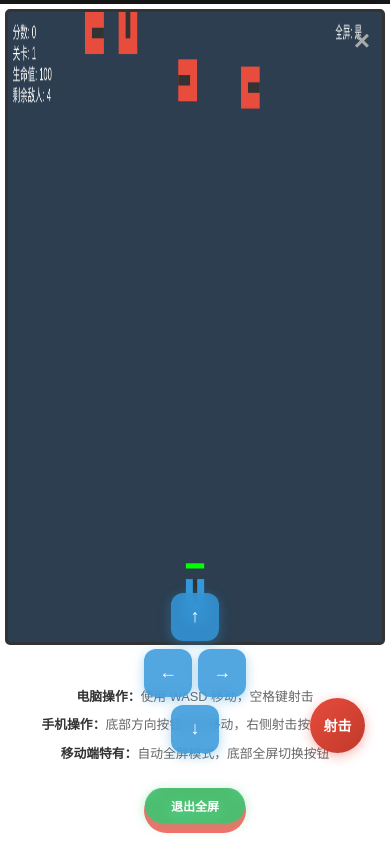
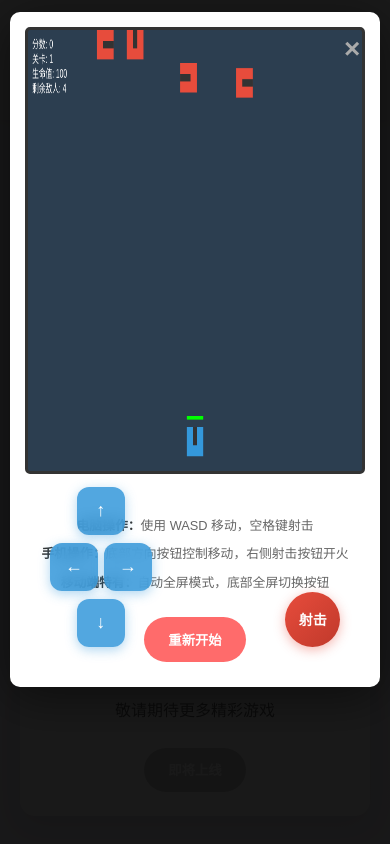
Before and after one commit to yangyuntian666/web_test, a plain HTML site: page index.html in a window 390 px wide. Both pictures are taken after a click on the button "开始游戏". Shown: the part 1062-1906 px from the top of the page. Drawn offline with Linux system fonts and the light colour scheme.

Commit message:
再修改界面

```diff
--- a/script.js
+++ b/script.js
@@ -19,9 +19,6 @@ let touchControls = {
     right: false,
     shoot: false
 };
-
-// 全屏相关变量
-let isFullscreen = false;
 
 // 坦克类
 class Tank {
@@ -215,10 +212,6 @@ function initGame() {
     // 设置触屏控制
     setupTouchControls();
 
-    // 检查是否为移动端，如果是则自动进入全屏
-    if (isMobileDevice()) {
-        enterFullscreen();
-    }
 
     // 开始游戏循环
     gameRunning = true;
@@ -231,49 +224,6 @@ function isMobileDevice() {
            window.innerWidth <= 768;
 }
 
-// 进入全屏模式
-function enterFullscreen() {
-    const elem = document.documentElement;
-
-    if (elem.requestFullscreen) {
-        elem.requestFullscreen().catch(err => {
-            console.log('全屏请求失败:', err);
-        });
-    } else if (elem.mozRequestFullScreen) { // Firefox
-        elem.mozRequestFullScreen();
-    } else if (elem.webkitRequestFullscreen) { // Chrome, Safari and Opera
-        elem.webkitRequestFullscreen();
-    } else if (elem.msRequestFullscreen) { // IE/Edge
-        elem.msRequestFullscreen();
-    }
-
-    isFullscreen = true;
-    updateFullscreenButton();
-}
-
-// 退出全屏模式
-function exitFullscreen() {
-    if (document.exitFullscreen) {
-        document.exitFullscreen();
-    } else if (document.mozCancelFullScreen) {
-        document.mozCancelFullScreen();
-    } else if (document.webkitExitFullscreen) {
-        document.webkitExitFullscreen();
-    } else if (document.msExitFullscreen) {
-        document.msExitFullscreen();
-    }
-
-    isFullscreen = false;
-    updateFullscreenButton();
-}
-
-// 更新全屏按钮状态
-function updateFullscreenButton() {
-    const fullscreenBtn = document.getElementById('fullscreenBtn');
-    if (fullscreenBtn) {
-        fullscreenBtn.textContent = isFullscreen ? '退出全屏' : '全屏游戏';
-    }
-}
 
 // 设置触屏控制
 function setupTouchControls() {
@@ -318,16 +268,8 @@ function createVirtualButtons() {
     shootButton.className = 'action-btn';
     shootButton.textContent = '射击';
 
-    // 创建全屏按钮（仅移动端显示）
-    const fullscreenButton = document.createElement('button');
-    fullscreenButton.id = 'fullscreenBtn';
-    fullscreenButton.className = 'fullscreen-btn';
-    fullscreenButton.textContent = isFullscreen ? '退出全屏' : '全屏游戏';
-    fullscreenButton.addEventListener('click', toggleFullscreen);
-
     container.appendChild(directionArea);
     container.appendChild(shootButton);
-    container.appendChild(fullscreenButton);
 
     // 添加事件监听
     setupButtonEvents();
@@ -336,14 +278,6 @@ function createVirtualButtons() {
     addVirtualButtonStyles();
 }
 
-// 切换全屏模式
-function toggleFullscreen() {
-    if (isFullscreen) {
-        exitFullscreen();
-    } else {
-        enterFullscreen();
-    }
-}
 
 // 添加虚拟按键样式
 function addVirtualButtonStyles() {
@@ -358,50 +292,47 @@ function addVirtualButtonStyles() {
     style.textContent = `
         .control-area {
             position: absolute;
-            bottom: 100px; /* 调整位置，为游戏画面留出更多空间 */
-            left: 50%;
-            transform: translateX(-50%);
+            bottom: 30px; /* 移到左下角 */
+            left: 30px; /* 移到左下角 */
             display: flex;
             flex-direction: column;
             align-items: center;
-            gap: 8px; /* 减小间距 */
+            gap: 8px;
             z-index: 1000;
         }
 
         .horizontal-controls {
             display: flex;
-            gap: 8px; /* 减小水平按钮间距 */
+            gap: 8px;
         }
 
         .control-btn {
-            width: 55px; /* 统一大小 */
-            height: 55px; /* 统一大小 */
-            border-radius: 12px; /* 稍微减小圆角 */
+            width: 55px;
+            height: 55px;
+            border-radius: 12px;
             border: none;
-            background: rgba(52, 152, 219, 0.85); /* 增强背景透明度 */
+            background: rgba(52, 152, 219, 0.85);
             color: white;
-            font-size: 22px; /* 调整字体大小 */
+            font-size: 22px;
             font-weight: bold;
             touch-action: manipulation;
             box-shadow: 0 3px 12px rgba(52, 152, 219, 0.4);
-            backdrop-filter: blur(8px); /* 减弱模糊效果 */
+            backdrop-filter: blur(8px);
             transition: all 0.1s ease;
         }
 
         .control-btn:active {
             background: rgba(41, 128, 185, 0.95);
-            transform: scale(0.92); /* 减小按压缩放 */
+            transform: scale(0.92);
             box-shadow: 0 1px 8px rgba(52, 152, 219, 0.6);
         }
 
-        /* 移除之前的不同宽度设置，统一所有按钮大小 */
-
         .action-btn {
             position: absolute;
-            bottom: 100px; /* 与方向键保持同一水平线 */
-            right: 25px; /* 调整右边距 */
-            width: 65px; /* 稍微减小射击按钮 */
-            height: 65px; /* 稍微减小射击按钮 */
+            bottom: 30px; /* 保持右下角 */
+            right: 30px; /* 保持右下角 */
+            width: 65px;
+            height: 65px;
             border-radius: 50%;
             background: linear-gradient(135deg, #e74c3c, #c0392b);
             color: white;
@@ -419,40 +350,10 @@ function addVirtualButtonStyles() {
             box-shadow: 0 1px 8px rgba(231, 76, 60, 0.6);
         }
 
-        .fullscreen-btn {
-            position: absolute;
-            bottom: 25px; /* 调整到底部合适位置 */
-            left: 50%;
-            transform: translateX(-50%);
-            width: 110px; /* 稍微减小宽度 */
-            height: 40px; /* 稍微减小高度 */
-            background: rgba(46, 204, 113, 0.85);
-            color: white;
-            border: none;
-            border-radius: 20px;
-            font-size: 13px;
-            font-weight: bold;
-            touch-action: manipulation;
-            box-shadow: 0 3px 12px rgba(46, 204, 113, 0.4);
-            z-index: 1000;
-            backdrop-filter: blur(8px);
-        }
-
-        .fullscreen-btn:active {
-            transform: translateX(-50%) scale(0.95);
-        }
-
-        /* 桌面端隐藏虚拟按键 */
-        @media (min-width: 769px) {
-            .control-area, .action-btn, .fullscreen-btn {
-                display: none;
-            }
-        }
-
-        /* 小屏幕优化 */
+        /* 移动端优化 */
         @media (max-width: 480px) {
             .control-btn {
-                width: 48px; /* 小屏幕进一步缩小 */
+                width: 48px;
                 height: 48px;
                 font-size: 18px;
             }
@@ -464,20 +365,14 @@ function addVirtualButtonStyles() {
             .action-btn {
                 width: 55px;
                 height: 55px;
-                bottom: 90px;
-                right: 20px;
+                bottom: 25px;
+                right: 25px;
                 font-size: 14px;
             }
 
-            .fullscreen-btn {
-                width: 100px;
-                height: 35px;
-                font-size: 12px;
-                bottom: 20px;
-            }
-
             .control-area {
-                bottom: 90px;
+                bottom: 25px;
+                left: 25px;
             }
         }
     `;
@@ -642,11 +537,6 @@ function drawGameInfo() {
     ctx.fillText(`关卡: ${level}`, 10, 45);
     ctx.fillText(`生命值: ${playerTank.health}`, 10, 65);
     ctx.fillText(`剩余敌人: ${enemies.length}`, 10, 85);
-
-    // 移动端显示额外信息
-    if (isMobileDevice()) {
-        ctx.fillText(`全屏: ${isFullscreen ? '是' : '否'}`, canvas.width - 100, 25);
-    }
 }
 
 // 游戏结束
@@ -690,26 +580,28 @@ function startTankGame() {
 closeBtn.onclick = function() {
     modal.style.display = 'none';
     gameRunning = false;
-    resetTouchControls(); // 清理触屏控制
-
-    // 退出全屏
-    if (isFullscreen) {
-        exitFullscreen();
-    }
+    resetTouchControls();
 }
 
 // 重新开始游戏
 restartBtn.onclick = function() {
+    console.log('重新开始按钮被点击');
     resetGame();
 }
 
 // 重置游戏
 function resetGame() {
+    console.log('重置游戏开始');
     score = 0;
     level = 1;
     bullets = [];
+    enemies = [];
     resetTouchControls();
-    initGame();
+
+    // 重新初始化游戏
+    setTimeout(() => {
+        initGame();
+    }, 100);
 }
 
 // 点击模态框外部关闭
@@ -718,27 +610,9 @@ window.onclick = function(event) {
         modal.style.display = 'none';
         gameRunning = false;
         resetTouchControls();
-
-        // 退出全屏
-        if (isFullscreen) {
-            exitFullscreen();
-        }
     }
 }
 
-// 监听全屏状态变化
-document.addEventListener('fullscreenchange', handleFullscreenChange);
-document.addEventListener('webkitfullscreenchange', handleFullscreenChange);
-document.addEventListener('mozfullscreenchange', handleFullscreenChange);
-document.addEventListener('MSFullscreenChange', handleFullscreenChange);
-
-function handleFullscreenChange() {
-    isFullscreen = !!document.fullscreenElement ||
-                   !!document.webkitFullscreenElement ||
-                   !!document.mozFullScreenElement ||
-                   !!document.msFullscreenElement;
-    updateFullscreenButton();
-}
 
 // 页面加载完成后的初始化
 document.addEventListener('DOMContentLoaded', function() {
--- a/styles.css
+++ b/styles.css
@@ -398,21 +398,21 @@ footer {
     }
 
     .modal-content {
-        margin: 1% auto;
-        width: 100%;
-        height: 100vh;
-        border-radius: 0;
-        padding: 10px;
+        margin: 5% auto; /* 恢复原始的边距设置 */
+        width: 90%; /* 恢复原始宽度 */
+        height: 80vh; /* 恢复原始高度 */
+        border-radius: 10px; /* 恢复原始圆角 */
+        padding: 20px; /* 恢复原始内边距 */
     }
 
     #gameCanvas {
-        height: 50vh; /* 调整为正常界面尺寸，为控制按钮留出合适空间 */
+        height: 60vh; /* 恢复更原始的游戏区域高度 */
     }
 
     /* 移动端安全区域适配 */
     .modal-content {
-        padding-top: calc(10px + var(--safe-area-inset-top, 0));
-        padding-bottom: calc(10px + var(--safe-area-inset-bottom, 0));
+        padding-top: calc(20px + var(--safe-area-inset-top, 0));
+        padding-bottom: calc(20px + var(--safe-area-inset-bottom, 0));
     }
 }
 
@@ -438,11 +438,13 @@ footer {
     }
 
     .modal-content {
-        padding: 5px;
+        padding: 15px; /* 调整小屏幕内边距 */
+        margin: 3% auto; /* 调整小屏幕边距 */
+        width: 95%; /* 调整小屏幕宽度 */
     }
 
     #gameCanvas {
-        height: 45vh; /* 小屏幕进一步调整游戏区域 */
+        height: 55vh; /* 小屏幕适度调整游戏区域 */
     }
 }
 
```
Also changed, not shown: 2 other files.
